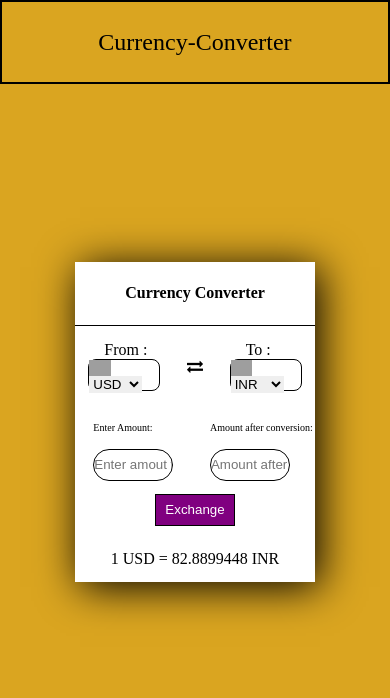
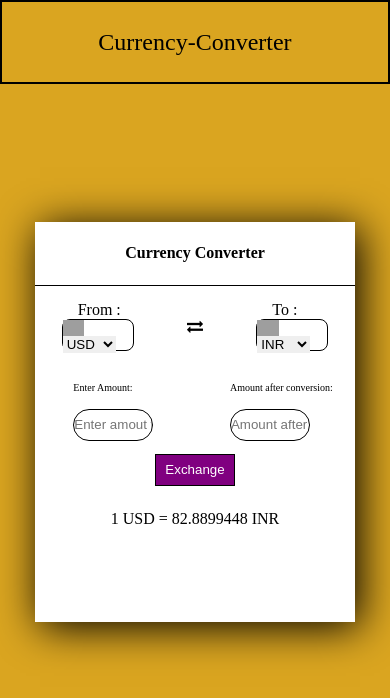
Before and after one commit to OnkarJondhale/Currency---Converter, a plain HTML site: page index.html in a window 390 px wide. Drawn offline with Linux system fonts and the light colour scheme; grey boxes are pictures that could not be loaded.

Commit message:
fixed outer div

```diff
--- a/style.css
+++ b/style.css
@@ -180,8 +180,8 @@ img
     }
     .outer-box
     {
-        height : 20rem;
-        width : 15rem;
+        height : 25rem;
+        width : 20rem;
     }
     .outer-box-header
     {
```
